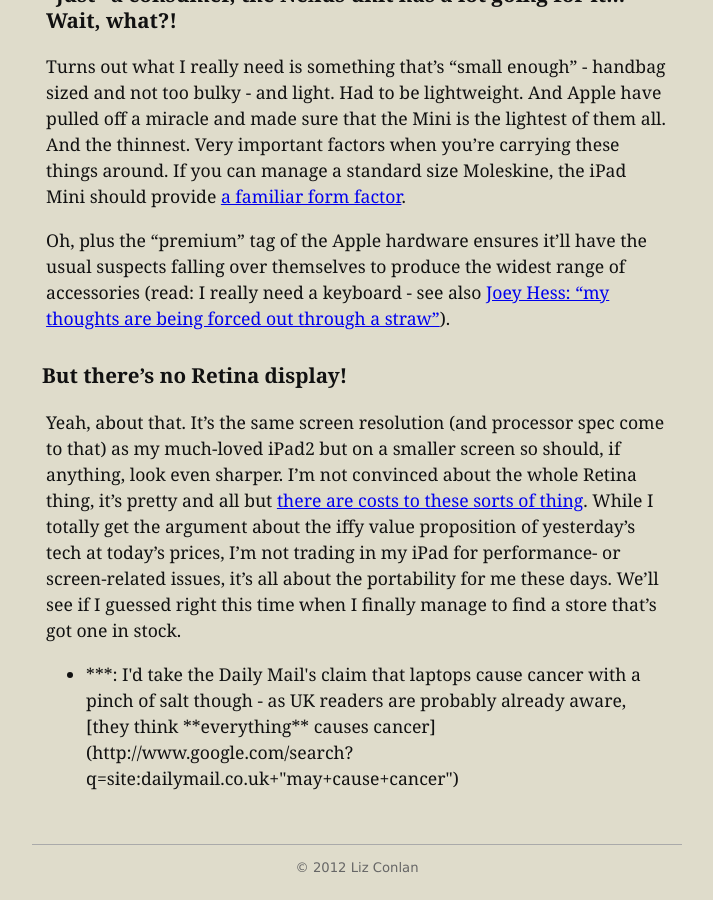
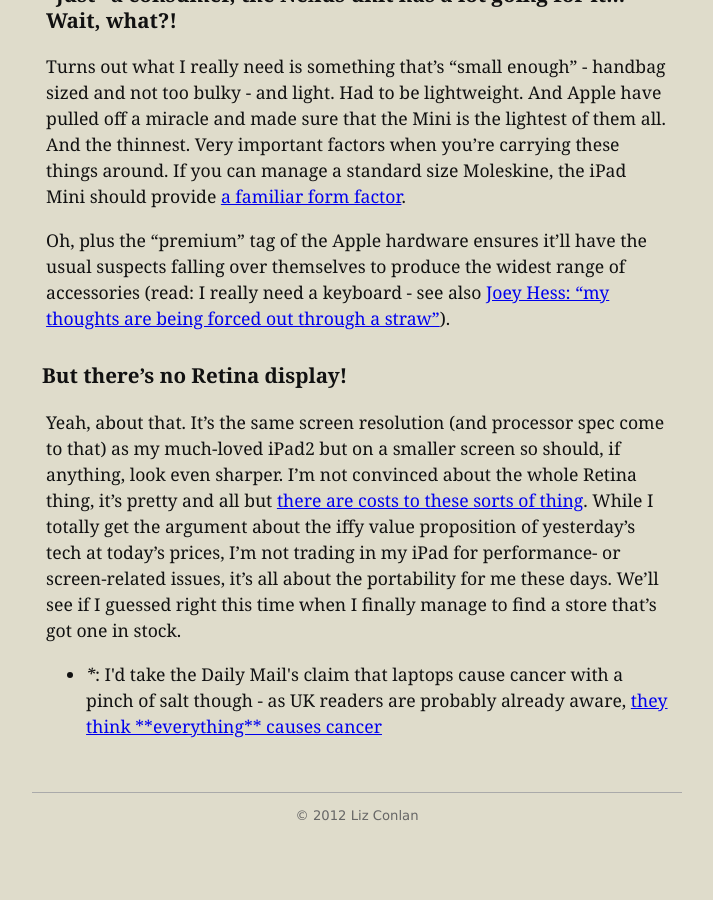
Before and after one commit to lizconlan/lizconlan.github.com, a Jekyll site: the page built from _posts/2012-11-03-a-few-thoughts-on-tablets.md, in a window 1280 px wide and 900 px high, scrolled down 1635 px. Shown: the whole window, without its empty margins (283-996 px from the left). Built offline with Jekyll 4.4.1, drawn with Linux system fonts in a browser that asks for light colours; after the commit the page ends 2483 px from its top, so only the background shows below that.

Commit message:
tidying up a bit

```diff
--- a/_posts/2012-11-03-a-few-thoughts-on-tablets.md
+++ b/_posts/2012-11-03-a-few-thoughts-on-tablets.md
@@ -13,7 +13,7 @@
 
 ### But I thought you had an iPad?
 
-I do. I've bought it a funky Logitech keyboard cover and everything. It's great for looking stuff up from the comfort of the sofa on a device that starts up right away without the distracting whirring noises and ["toasted skin syndrome"](http://www.nhs.uk/news/2010/10October/Pages/Skin-damage-linked-with-laptop-use.aspx)<sup id="cite_ref-1"><a href="#cite-1">[\*]</a></sup> associated with a full-on laptop addiction.
+I do. I've bought it a funky Logitech keyboard cover and everything. It's great for looking stuff up from the comfort of the sofa on a device that starts up right away without the distracting whirring noises and ["toasted skin syndrome"](http://www.nhs.uk/news/2010/10October/Pages/Skin-damage-linked-with-laptop-use.aspx)<sup id="cite_ref-1"><a href="#cite-1">[*]</a></sup> associated with a full-on laptop addiction.
 
 ### So… Why are you looking at buying yet more tech gear you can't afford?
 
@@ -42,5 +42,5 @@
 Yeah, about that. It's the same screen resolution (and processor spec come to that) as my much-loved iPad2 but on a smaller screen so should, if anything, look even sharper. I'm not convinced about the whole Retina thing, it's pretty and all but [there are costs to these sorts of thing](http://www.marco.org/2012/11/12/ipad-mini-cost-of-retina). While I totally get the argument about the iffy value proposition of yesterday's tech at today's prices, I'm not trading in my iPad for performance- or screen-related issues, it's all about the portability for me these days. We'll see if I guessed right this time when I finally manage to find a store that's got one in stock.
 
 <ul id="footnotes">
-	<li> ***: I'd take the Daily Mail's claim that laptops cause cancer with a pinch of salt though - as UK readers are probably already aware, [they think **everything** causes cancer](http://www.google.com/search?q=site:dailymail.co.uk+"may+cause+cancer")</li>
+	<li> <i>*</i>: I'd take the Daily Mail's claim that laptops cause cancer with a pinch of salt though - as UK readers are probably already aware, <a href='http://www.google.com/search?q=site:dailymail.co.uk+"may+cause+cancer"'>they think **everything** causes cancer</a></li>
 </ul>
```
